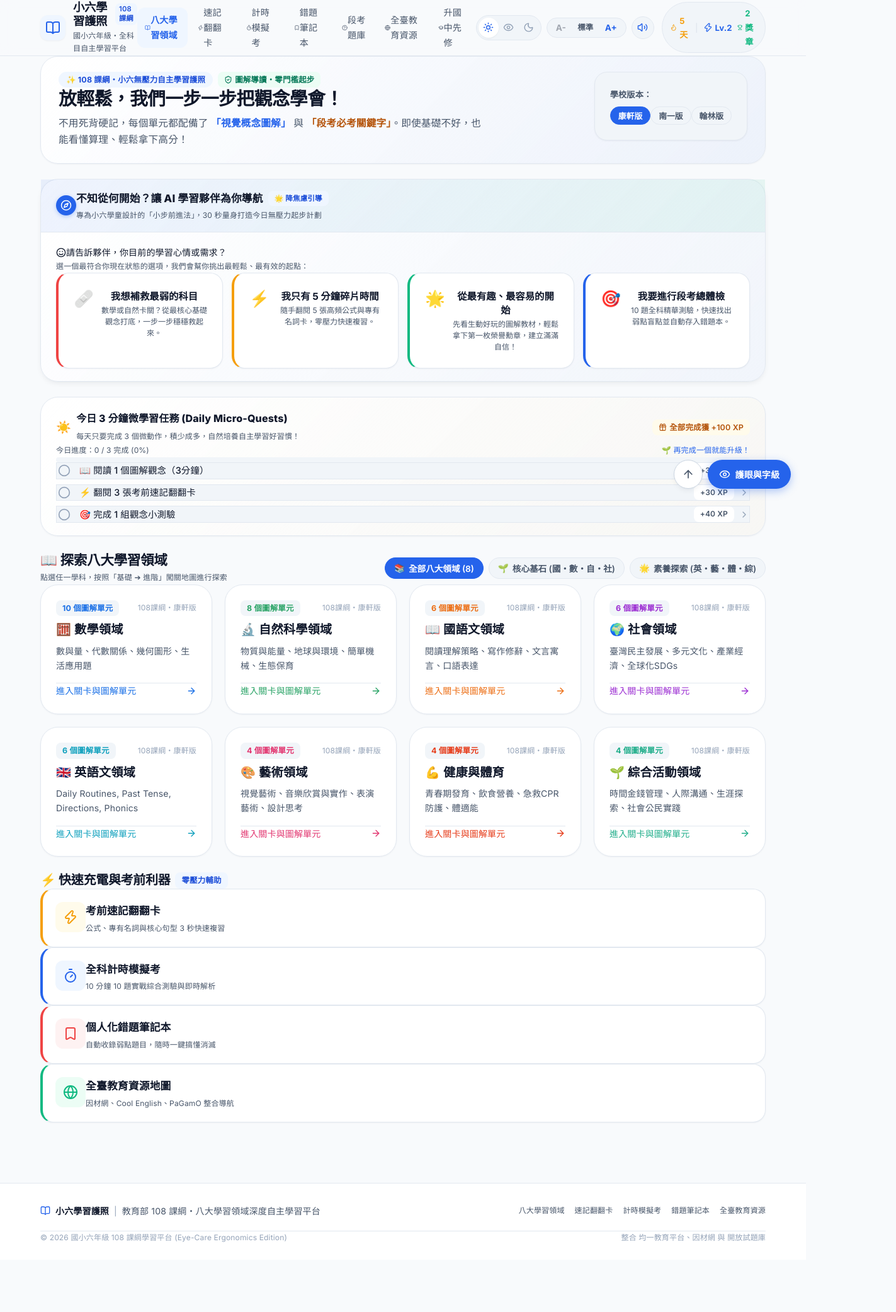
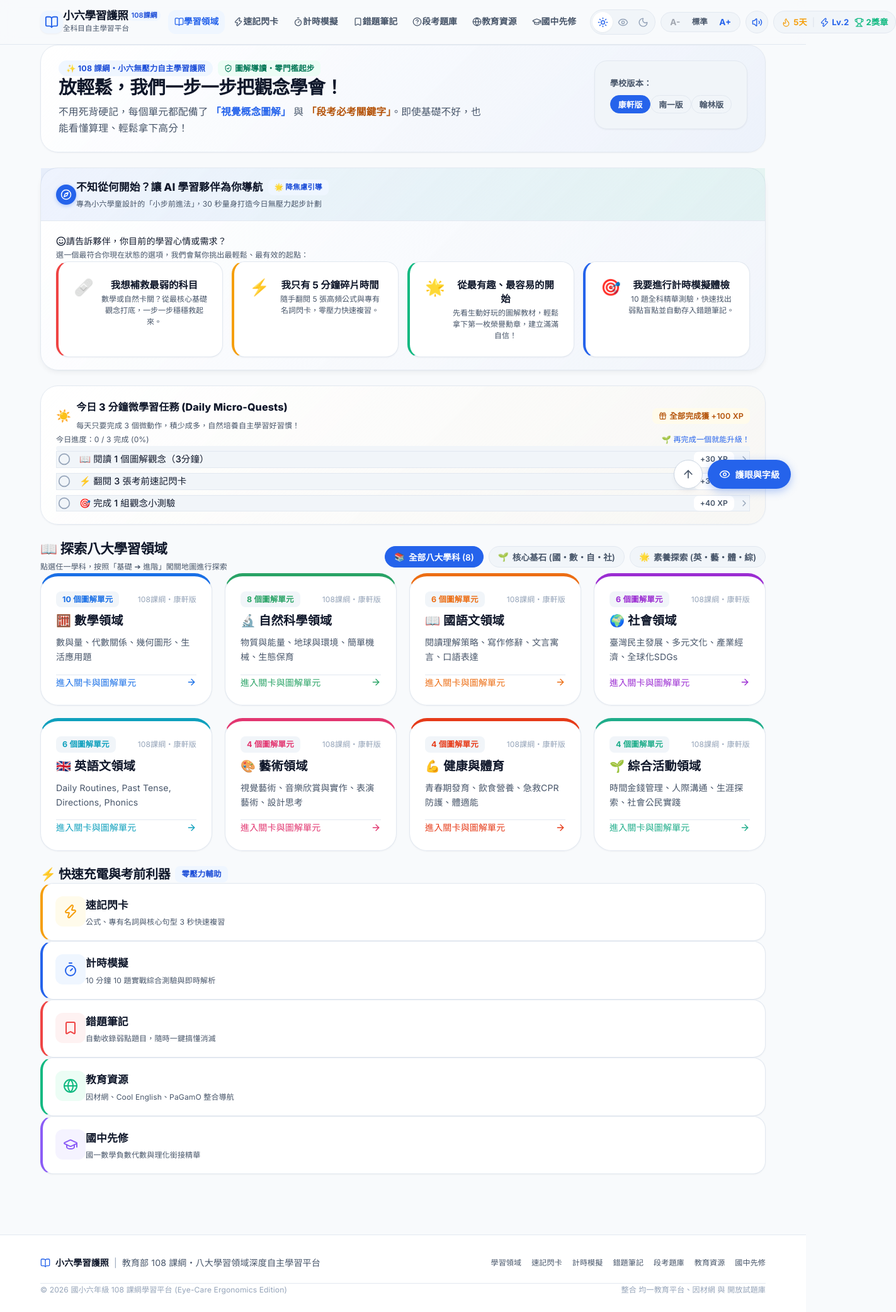
Before and after one commit to waatax/Sixth, a React (Vite) app: page /#/ in a window 1280 px wide. Shown: the whole page at 63% size, 1423 px wide, since content can reach past the window. Before the commit the page ends 2000 px from the top, so only its background shows below. Built offline with nearby package versions, Linux system fonts and the light colour scheme.

Commit message:
fix(nav): Resolve header wrapping and standardize 4-character tool names (速記閃卡, 計時模擬, 錯題筆記, 教育資源, 國中先修)

```diff
--- a/src/components/common/DailyQuestCard.jsx
+++ b/src/components/common/DailyQuestCard.jsx
@@ -8,7 +8,7 @@ const DailyQuestCard = () => {
   const todayStr = new Date().toISOString().slice(0, 10);
   const [quests, setQuests] = useState([
     { id: 'q1', text: '📖 閱讀 1 個圖解觀念（3分鐘）', link: '/lesson/math-u1', done: false, xp: 30 },
-    { id: 'q2', text: '⚡ 翻閱 3 張考前速記翻翻卡', link: '/flashcards', done: false, xp: 30 },
+    { id: 'q2', text: '⚡ 翻閱 3 張考前速記閃卡', link: '/flashcards', done: false, xp: 30 },
     { id: 'q3', text: '🎯 完成 1 組觀念小測驗', link: '/quiz/math-u1', done: false, xp: 40 }
   ]);
   const [claimed, setClaimed] = useState(false);
--- a/src/components/common/GuidedStartWizard.jsx
+++ b/src/components/common/GuidedStartWizard.jsx
@@ -56,9 +56,9 @@ const GuidedStartWizard = () => {
       };
     } else if (goalKey === 'quick_5min') {
       planObj = {
-        title: '5 分鐘速記充電計劃：考前高頻精華翻翻卡',
-        desc: '時間不多沒關係！翻閱 5 張核心公式與必考名詞卡，大腦立即進入高效率複習狀態！',
-        actionText: '開啟 3 秒翻翻卡複習',
+        title: '5 分鐘充電計劃：考前高頻精華速記閃卡',
+        desc: '時間不多沒關係！翻閱 5 張核心公式與必考名詞閃卡，大腦立即進入高效率複習狀態！',
+        actionText: '開啟 3 秒速記閃卡複習',
         link: '/flashcards',
         badge: '⚡ 5分鐘極速微學習',
         xpReward: 40,
@@ -76,11 +76,11 @@ const GuidedStartWizard = () => {
       };
     } else {
       planObj = {
-        title: '全科段考總體檢：10 分鐘全科綜合評量',
+        title: '全科段考總體檢：10 分鐘全科計時模擬',
         desc: '想知道自己哪裡已經很強、哪裡需要稍微補強？做一次 10 題診斷，系統為你整理專屬錯題筆記！',
-        actionText: '開始 10 題綜合診斷考',
+        actionText: '開始 10 分鐘計時模擬',
         link: '/mock-exam',
-        badge: '🏆 全科實戰檢測',
+        badge: '🏆 全科計時模擬',
         xpReward: 100,
         subId: 'all'
       };
@@ -284,7 +284,7 @@ const GuidedStartWizard = () => {
                     我只有 5 分鐘碎片時間
                   </div>
                   <div className="text-xs text-secondary" style={{ marginTop: '4px', lineHeight: 1.5 }}>
-                    隨手翻閱 5 張高頻公式與專有名詞卡，零壓力快速複習。
+                    隨手翻閱 5 張高頻公式與專有名詞閃卡，零壓力快速複習。
                   </div>
                 </div>
               </button>
@@ -323,10 +323,10 @@ const GuidedStartWizard = () => {
                 <div style={{ fontSize: '1.6rem' }}>🎯</div>
                 <div>
                   <div style={{ fontWeight: 700, fontSize: '0.96rem', color: 'var(--text-primary)' }}>
-                    我要進行段考總體檢
+                    我要進行計時模擬體檢
                   </div>
                   <div className="text-xs text-secondary" style={{ marginTop: '4px', lineHeight: 1.5 }}>
-                    10 題全科精華測驗，快速找出弱點盲點並自動存入錯題本。
+                    10 題全科精華測驗，快速找出弱點盲點並自動存入錯題筆記。
                   </div>
                 </div>
               </button>
--- a/src/components/layout/Footer.jsx
+++ b/src/components/layout/Footer.jsx
@@ -24,11 +24,13 @@ const Footer = () => {
           </div>
 
           <div className="flex items-center gap-4 text-xs text-secondary flex-wrap">
-            <Link to="/" style={{ color: 'var(--text-secondary)' }}>八大學習領域</Link>
-            <Link to="/flashcards" style={{ color: 'var(--text-secondary)' }}>速記翻翻卡</Link>
-            <Link to="/mock-exam" style={{ color: 'var(--text-secondary)' }}>計時模擬考</Link>
-            <Link to="/mistakes" style={{ color: 'var(--text-secondary)' }}>錯題筆記本</Link>
-            <Link to="/resources" style={{ color: 'var(--text-secondary)' }}>全臺教育資源</Link>
+            <Link to="/" style={{ color: 'var(--text-secondary)' }}>學習領域</Link>
+            <Link to="/flashcards" style={{ color: 'var(--text-secondary)' }}>速記閃卡</Link>
+            <Link to="/mock-exam" style={{ color: 'var(--text-secondary)' }}>計時模擬</Link>
+            <Link to="/mistakes" style={{ color: 'var(--text-secondary)' }}>錯題筆記</Link>
+            <Link to="/question-bank" style={{ color: 'var(--text-secondary)' }}>段考題庫</Link>
+            <Link to="/resources" style={{ color: 'var(--text-secondary)' }}>教育資源</Link>
+            <Link to="/prep" style={{ color: 'var(--text-secondary)' }}>國中先修</Link>
           </div>
         </div>
 
--- a/src/components/layout/Header.jsx
+++ b/src/components/layout/Header.jsx
@@ -16,13 +16,13 @@ const Header = () => {
   }, [location.pathname]);
 
   const navLinks = [
-    { path: '/', label: '八大學習領域', icon: BookOpen },
-    { path: '/flashcards', label: '速記翻翻卡', icon: Zap },
-    { path: '/mock-exam', label: '計時模擬考', icon: Timer },
-    { path: '/mistakes', label: '錯題筆記本', icon: Bookmark },
+    { path: '/', label: '學習領域', icon: BookOpen },
+    { path: '/flashcards', label: '速記閃卡', icon: Zap },
+    { path: '/mock-exam', label: '計時模擬', icon: Timer },
+    { path: '/mistakes', label: '錯題筆記', icon: Bookmark },
     { path: '/question-bank', label: '段考題庫', icon: HelpCircle },
-    { path: '/resources', label: '全臺教育資源', icon: Globe },
-    { path: '/prep', label: '升國中先修', icon: GraduationCap },
+    { path: '/resources', label: '教育資源', icon: Globe },
+    { path: '/prep', label: '國中先修', icon: GraduationCap },
   ];
 
   return (
@@ -40,14 +40,14 @@ const Header = () => {
           transition: 'background-color var(--transition-normal), border-color var(--transition-normal)'
         }}
       >
-        <div className="container flex justify-between items-center py-2" style={{ minHeight: 'var(--header-height)' }}>
+        <div className="container flex justify-between items-center py-2" style={{ minHeight: 'var(--header-height)', gap: '12px' }}>
           {/* Left Brand Logo */}
-          <Link to="/" className="flex items-center gap-3 select-none" style={{ textDecoration: 'none' }}>
+          <Link to="/" className="flex items-center gap-2.5 select-none" style={{ textDecoration: 'none', flexShrink: 0 }}>
             <div
               style={{
                 backgroundColor: 'var(--accent-soft)',
                 color: 'var(--accent-primary)',
-                padding: '8px',
+                padding: '7px',
                 borderRadius: 'var(--radius-md)',
                 display: 'flex',
                 alignItems: 'center',
@@ -55,35 +55,43 @@ const Header = () => {
                 boxShadow: 'var(--shadow-sm)'
               }}
             >
-              <BookOpen size={24} />
+              <BookOpen size={22} />
             </div>
             <div>
-              <div className="flex items-center gap-2">
+              <div className="flex items-center gap-1.5">
                 <span
                   style={{
                     margin: 0,
-                    fontSize: 'calc(1.15rem * var(--font-scale))',
+                    fontSize: 'calc(1.1rem * var(--font-scale))',
                     fontWeight: 800,
                     color: 'var(--text-primary)',
                     letterSpacing: '-0.02em',
                     display: 'block',
-                    lineHeight: 1.2
+                    lineHeight: 1.2,
+                    whiteSpace: 'nowrap'
                   }}
                 >
                   小六學習護照
                 </span>
-                <span className="badge badge-accent" style={{ fontSize: '0.7rem', padding: '2px 6px' }}>
+                <span className="badge badge-accent" style={{ fontSize: '0.68rem', padding: '1px 5px', whiteSpace: 'nowrap' }}>
                   108課綱
                 </span>
               </div>
-              <span style={{ fontSize: '0.75rem', color: 'var(--text-secondary)', display: 'block', marginTop: '2px' }}>
-                國小六年級・全科目自主學習平台
+              <span style={{ fontSize: '0.72rem', color: 'var(--text-secondary)', display: 'block', marginTop: '1px', whiteSpace: 'nowrap' }}>
+                全科目自主學習平台
               </span>
             </div>
           </Link>
 
           {/* Desktop Navigation Links (Hidden on mobile < 1024px) */}
-          <nav className="desktop-nav items-center gap-1" style={{ display: 'none' }}>
+          <nav
+            className="desktop-nav items-center"
+            style={{
+              display: 'none',
+              gap: '4px',
+              flexShrink: 0
+            }}
+          >
             {navLinks.map((item) => {
               const Icon = item.icon;
               const isActive = location.pathname === item.path;
@@ -93,24 +101,27 @@ const Header = () => {
                   to={item.path}
                   className="flex items-center gap-1.5"
                   style={{
-                    padding: '8px 12px',
+                    padding: '7px 10px',
                     borderRadius: 'var(--radius-md)',
-                    fontWeight: isActive ? 700 : 500,
-                    fontSize: 'calc(0.88rem * var(--font-scale))',
+                    fontWeight: isActive ? 700 : 600,
+                    fontSize: 'calc(0.86rem * var(--font-scale))',
                     color: isActive ? 'var(--accent-primary)' : 'var(--text-secondary)',
                     backgroundColor: isActive ? 'var(--accent-soft)' : 'transparent',
-                    transition: 'all var(--transition-fast)'
+                    transition: 'all var(--transition-fast)',
+                    whiteSpace: 'nowrap',
+                    flexShrink: 0,
+                    textDecoration: 'none'
                   }}
                 >
-                  <Icon size={16} />
-                  <span>{item.label}</span>
+                  <Icon size={15} style={{ flexShrink: 0 }} />
+                  <span style={{ whiteSpace: 'nowrap' }}>{item.label}</span>
                 </Link>
               );
             })}
           </nav>
 
           {/* Right Area: EyeCare Controls + Gamification Widget + Mobile Hamburger */}
-          <div className="flex items-center gap-3">
+          <div className="flex items-center gap-2" style={{ flexShrink: 0 }}>
             {/* Inline Desktop EyeCare Toolbar */}
             <div className="desktop-controls" style={{ display: 'none' }}>
               <EyeCareToolbar isCompact={true} />
@@ -124,8 +135,8 @@ const Header = () => {
               className="mobile-hamburger-btn flex items-center justify-center"
               onClick={() => setMobileMenuOpen(!mobileMenuOpen)}
               style={{
-                width: '40px',
-                height: '40px',
+                width: '38px',
+                height: '38px',
                 borderRadius: 'var(--radius-md)',
                 backgroundColor: 'var(--bg-tertiary)',
                 color: 'var(--text-primary)',
@@ -133,7 +144,7 @@ const Header = () => {
               }}
               aria-label={mobileMenuOpen ? '關閉選單' : '開啟選單'}
             >
-              {mobileMenuOpen ? <X size={22} /> : <Menu size={22} />}
+              {mobileMenuOpen ? <X size={20} /> : <Menu size={20} />}
             </button>
           </div>
         </div>
@@ -237,7 +248,8 @@ const Header = () => {
                         fontWeight: isActive ? 700 : 500,
                         fontSize: '1rem',
                         color: isActive ? 'var(--accent-primary)' : 'var(--text-primary)',
-                        backgroundColor: isActive ? 'var(--accent-soft)' : 'transparent'
+                        backgroundColor: isActive ? 'var(--accent-soft)' : 'transparent',
+                        whiteSpace: 'nowrap'
                       }}
                     >
                       <Icon size={18} />
@@ -259,7 +271,7 @@ const Header = () => {
 
       {/* Responsive media query styling rules for navigation */}
       <style>{`
-        @media (min-width: 1024px) {
+        @media (min-width: 1080px) {
           .desktop-nav { display: flex !important; }
           .desktop-controls { display: flex !important; }
           .mobile-hamburger-btn { display: none !important; }
--- a/src/pages/HomePage.jsx
+++ b/src/pages/HomePage.jsx
@@ -1,7 +1,7 @@
 import { useState } from 'react';
 import { Link } from 'react-router-dom';
 import { coursesData } from '../data/courses';
-import { Zap, Timer, Globe, Bookmark, ArrowRight, Sparkles, Compass, CheckCircle2, ShieldCheck, Smile } from 'lucide-react';
+import { Zap, Timer, Globe, Bookmark, ArrowRight, Sparkles, Compass, CheckCircle2, ShieldCheck, Smile, GraduationCap } from 'lucide-react';
 import GuidedStartWizard from '../components/common/GuidedStartWizard';
 import DailyQuestCard from '../components/common/DailyQuestCard';
 
@@ -10,7 +10,7 @@ const HomePage = () => {
   const [categoryFilter, setCategoryFilter] = useState('all');
 
   const categories = [
-    { id: 'all', label: '全部八大領域 (8)', icon: '📚' },
+    { id: 'all', label: '全部八大學科 (8)', icon: '📚' },
     { id: 'core', label: '核心基石 (國・數・自・社)', icon: '🌱' },
     { id: 'literacy', label: '素養探索 (英・藝・體・綜)', icon: '🌟' }
   ];
@@ -128,10 +128,9 @@ const HomePage = () => {
                 className="card card-hoverable flex flex-col justify-between gap-4"
                 style={{
                   padding: '24px',
-                  borderTop: `5px solid ${subject.color}`,
                   borderRadius: 'var(--radius-xl)',
                   backgroundColor: 'var(--bg-secondary)',
-                  border: '1px solid var(--border-light)',
+                  border: '1.5px solid var(--border-light)',
                   borderTop: `5px solid ${subject.color}`
                 }}
               >
@@ -185,7 +184,7 @@ const HomePage = () => {
         <div
           className="grid"
           style={{
-            gridTemplateColumns: 'repeat(auto-fit, minmax(240px, 1fr))',
+            gridTemplateColumns: 'repeat(auto-fit, minmax(220px, 1fr))',
             gap: '16px'
           }}
         >
@@ -213,7 +212,7 @@ const HomePage = () => {
               <Zap size={24} />
             </div>
             <div>
-              <div style={{ fontWeight: 700, fontSize: '1.05rem', color: 'var(--text-primary)' }}>考前速記翻翻卡</div>
+              <div style={{ fontWeight: 700, fontSize: '1.05rem', color: 'var(--text-primary)' }}>速記閃卡</div>
               <div className="text-xs text-secondary" style={{ marginTop: '4px', lineHeight: 1.5 }}>
                 公式、專有名詞與核心句型 3 秒快速複習
               </div>
@@ -244,7 +243,7 @@ const HomePage = () => {
               <Timer size={24} />
             </div>
             <div>
-              <div style={{ fontWeight: 700, fontSize: '1.05rem', color: 'var(--text-primary)' }}>全科計時模擬考</div>
+              <div style={{ fontWeight: 700, fontSize: '1.05rem', color: 'var(--text-primary)' }}>計時模擬</div>
               <div className="text-xs text-secondary" style={{ marginTop: '4px', lineHeight: 1.5 }}>
                 10 分鐘 10 題實戰綜合測驗與即時解析
               </div>
@@ -275,7 +274,7 @@ const HomePage = () => {
               <Bookmark size={24} />
             </div>
             <div>
-              <div style={{ fontWeight: 700, fontSize: '1.05rem', color: 'var(--text-primary)' }}>個人化錯題筆記本</div>
+              <div style={{ fontWeight: 700, fontSize: '1.05rem', color: 'var(--text-primary)' }}>錯題筆記</div>
               <div className="text-xs text-secondary" style={{ marginTop: '4px', lineHeight: 1.5 }}>
                 自動收錄弱點題目，隨時一鍵搞懂消滅
               </div>
@@ -306,9 +305,40 @@ const HomePage = () => {
               <Globe size={24} />
             </div>
             <div>
-              <div style={{ fontWeight: 700, fontSize: '1.05rem', color: 'var(--text-primary)' }}>全臺教育資源地圖</div>
+              <div style={{ fontWeight: 700, fontSize: '1.05rem', color: 'var(--text-primary)' }}>教育資源</div>
               <div className="text-xs text-secondary" style={{ marginTop: '4px', lineHeight: 1.5 }}>
                 因材網、Cool English、PaGamO 整合導航
+              </div>
+            </div>
+          </Link>
+
+          <Link
+            to="/prep"
+            className="card card-hoverable flex items-start gap-3.5"
+            style={{
+              padding: '20px',
+              borderLeft: '4px solid var(--accent-purple)',
+              borderRadius: 'var(--radius-lg)',
+              backgroundColor: 'var(--bg-secondary)'
+            }}
+          >
+            <div
+              style={{
+                backgroundColor: 'var(--accent-purple-soft)',
+                color: 'var(--accent-purple)',
+                padding: '12px',
+                borderRadius: 'var(--radius-md)',
+                display: 'flex',
+                alignItems: 'center',
+                justifyContent: 'center'
+              }}
+            >
+              <GraduationCap size={24} />
+            </div>
+            <div>
+              <div style={{ fontWeight: 700, fontSize: '1.05rem', color: 'var(--text-primary)' }}>國中先修</div>
+              <div className="text-xs text-secondary" style={{ marginTop: '4px', lineHeight: 1.5 }}>
+                國一數學負數代數與理化銜接精華
               </div>
             </div>
           </Link>
--- a/src/pages/MistakesPage.jsx
+++ b/src/pages/MistakesPage.jsx
@@ -86,10 +86,10 @@ const MistakesPage = () => {
       >
         <div className="inline-flex items-center gap-1.5 badge badge-success mb-2" style={{ fontWeight: 700, padding: '4px 14px', borderRadius: 'var(--radius-full)' }}>
           <Sparkles size={14} />
-          <span>成長型思維・專屬觀念加強庫</span>
+          <span>成長型思維・錯題筆記</span>
         </div>
         <h1 className="h1 mb-2" style={{ fontSize: 'calc(1.75rem * var(--font-scale))' }}>
-          錯題不是失敗，而是最棒的進步秘密！
+          錯題筆記 (Mistakes Notebook)
         </h1>
         <p className="text-secondary text-sm max-w-lg mx-auto" style={{ lineHeight: 1.7 }}>
           在測驗中答錯的題目會自動保存在這裡。只要弄懂並點擊「<strong style={{ color: 'var(--accent-success-text)' }}>我已完全搞懂</strong>」，就能獲得 <strong style={{ color: 'var(--accent-primary)' }}>+20 XP</strong> 並消滅盲點！
--- a/src/pages/MockExamPage.jsx
+++ b/src/pages/MockExamPage.jsx
@@ -97,10 +97,10 @@ const MockExamPage = () => {
 
           <div>
             <span className="badge badge-accent mb-2" style={{ padding: '6px 14px', borderRadius: 'var(--radius-full)', fontWeight: 700 }}>
-              ⏱️ 考前實戰模擬測驗
+              ⏱️ 考前實戰・計時模擬測驗
             </span>
             <h1 className="h1 mb-3" style={{ fontSize: 'calc(2.2rem * var(--font-scale))' }}>
-              六年級全科目定時模擬會考
+              計時模擬 (Timed Mock Exam)
             </h1>
             <p className="text-secondary max-w-lg mx-auto text-sm" style={{ lineHeight: 1.8 }}>
               系統將從八大學習領域題庫中隨機抽取 <strong>10 題核心素養模擬題</strong>，限時 <strong>10 分鐘</strong>。檢測你的全科綜合應考實力！
--- a/src/pages/PrepPage.jsx
+++ b/src/pages/PrepPage.jsx
@@ -20,10 +20,10 @@ const PrepPage = () => {
         }}
       >
         <span className="badge badge-accent mb-2" style={{ padding: '4px 14px', borderRadius: 'var(--radius-full)', fontWeight: 700 }}>
-          🎓 升國中關鍵學力銜接專區
+          🎓 國中先修・關鍵學力銜接專區
         </span>
         <h1 className="h1 mb-2">
-          小六升國一・核心觀念超前部署
+          國中先修 (Prep Courses)
         </h1>
         <p className="text-secondary max-w-xl mx-auto text-sm" style={{ lineHeight: 1.7 }}>
           彙整各大名師資優銜接精華，提早掌握國一數學負數代數、理化實驗與長文本素養題型！
--- a/src/pages/QuizPage.jsx
+++ b/src/pages/QuizPage.jsx
@@ -160,7 +160,7 @@ const QuizPage = () => {
             觀念檢核得分：{percentage} 分
           </h2>
           <p className="text-secondary text-sm" style={{ lineHeight: 1.7 }}>
-            共 {questions.length} 題，答對 {score} 題。{percentage >= 80 ? '🌟 太厲害了！你已徹底掌握本單元核心素養！' : '💪 答錯的題目已自動幫你收錄至「錯題筆記本」，搞懂它就是最大的進步！'}
+            共 {questions.length} 題，答對 {score} 題。{percentage >= 80 ? '🌟 太厲害了！你已徹底掌握本單元核心素養！' : '💪 答錯的題目已自動幫你收錄至「錯題筆記」，搞懂它就是最大的進步！'}
           </p>
         </div>
 
@@ -210,7 +210,7 @@ const QuizPage = () => {
             <RotateCcw size={16} /> 重新挑戰一次
           </button>
           <Link to="/mistakes" className="btn-outline flex items-center gap-2 text-sm" style={{ color: 'var(--accent-primary)', borderColor: 'var(--accent-primary)' }}>
-            📖 查看錯題筆記本
+            📖 查看錯題筆記
           </Link>
           <button className="btn-primary flex items-center gap-2 text-sm" onClick={() => navigate(-1)}>
             回到單元列表 →
@@ -343,7 +343,7 @@ const QuizPage = () => {
               ) : (
                 <>
                   <Heart size={16} />
-                  <span>沒關係！這題很容易踩陷阱，已幫你存入錯題本！</span>
+                  <span>沒關係！這題很容易踩陷阱，已幫你存入錯題筆記！</span>
                 </>
               )}
             </div>
--- a/src/pages/ResourcesPage.jsx
+++ b/src/pages/ResourcesPage.jsx
@@ -19,10 +19,10 @@ const ResourcesPage = () => {
       {/* Header Banner */}
       <div className="text-center max-w-2xl mx-auto">
         <span className="badge badge-accent mb-2" style={{ padding: '6px 14px', borderRadius: 'var(--radius-full)', fontWeight: 700 }}>
-          🌐 全國小學六年級數位教育資源總覽
+          🌐 全國小學數位教育資源總覽
         </span>
         <h1 className="h1 mb-2">
-          全臺教育資源導航與學習地圖
+          教育資源 (Educational Resources)
         </h1>
         <p className="text-secondary" style={{ lineHeight: 1.7 }}>
           深度整合<strong>教育部因材網、Cool English、三大出版社數位網、均一、PaGamO、PhET 科學模擬與升國中先修</strong>，陪伴學童快樂探索知識！
```
Also changed, not shown: src/pages/FlashcardsPage.jsx (+7 -7 lines).
